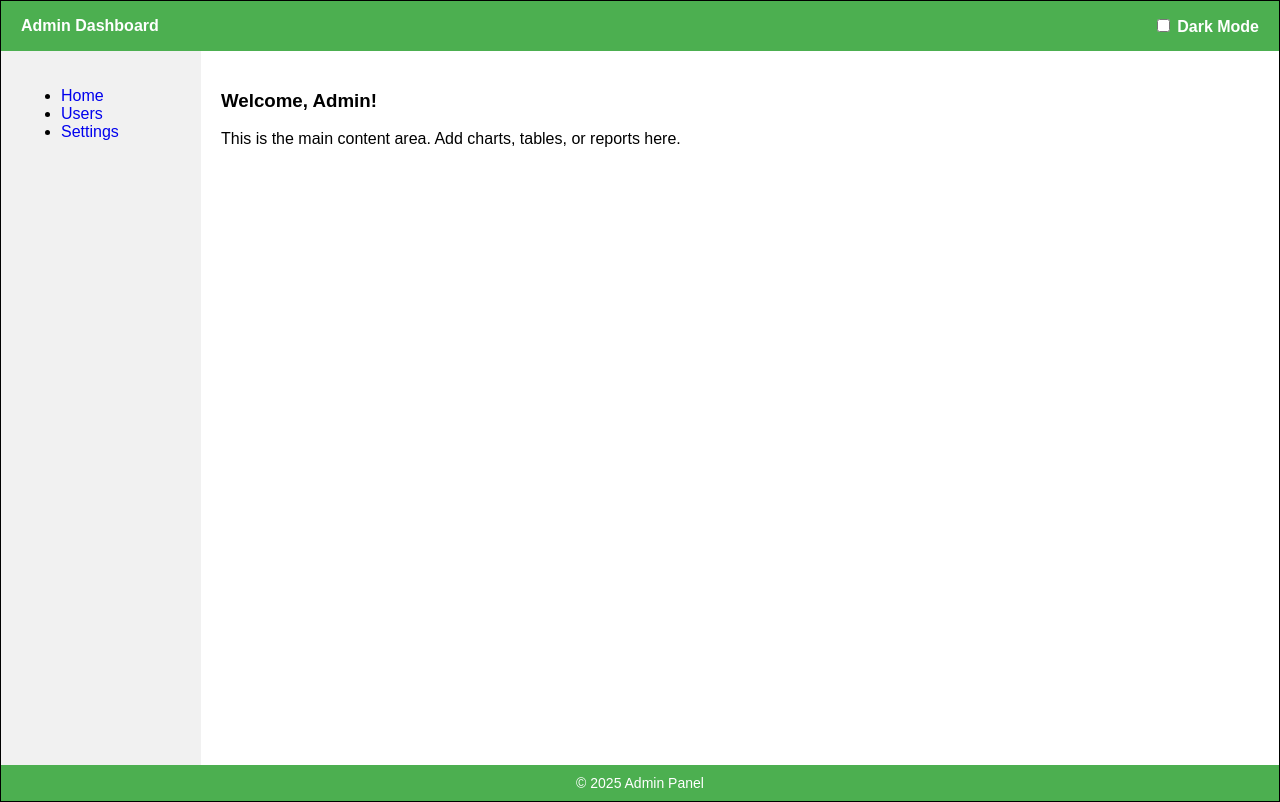
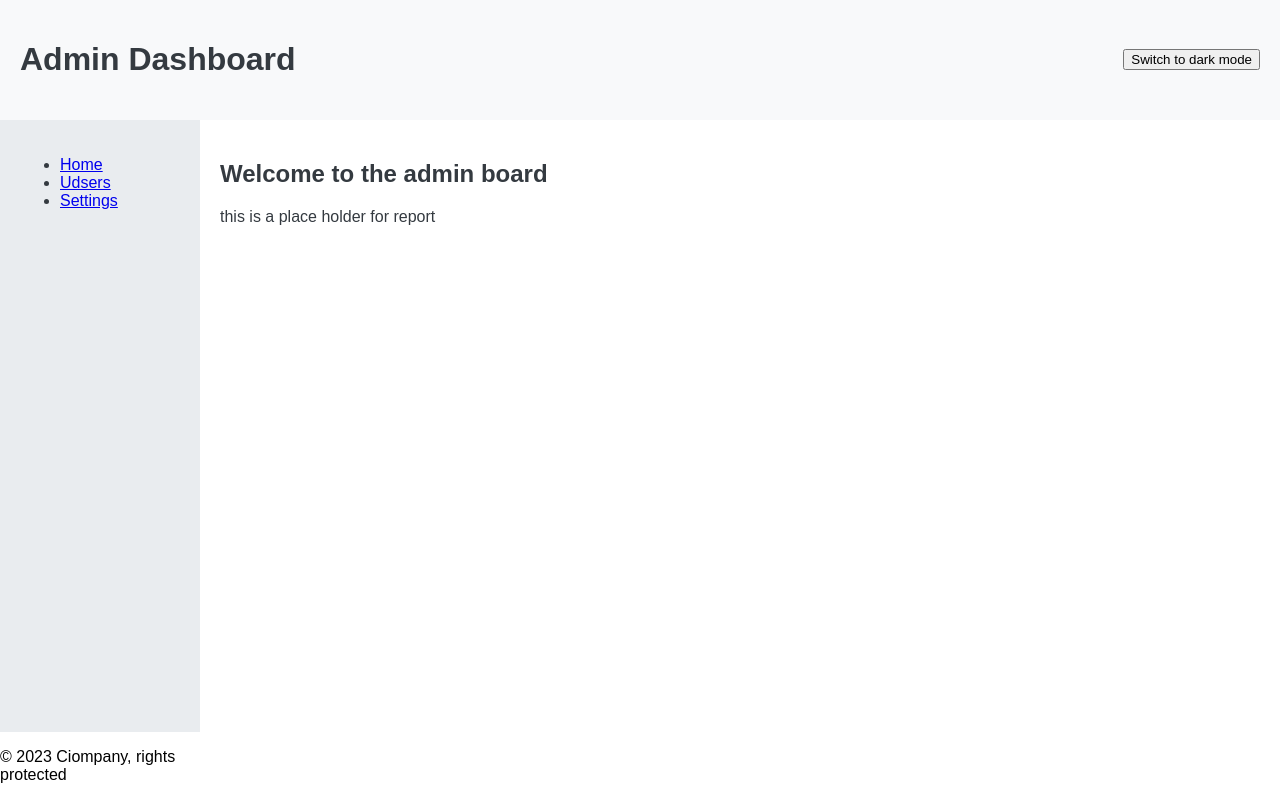
Before and after one commit to Hardikm9/exp-3, a plain HTML site: page index.html in a window 1280 px wide. Drawn offline with Linux system fonts and the light colour scheme.

Commit message:
Update index.html

```diff
--- a/index.html
+++ b/index.html
@@ -1,117 +1,108 @@
 <!DOCTYPE html>
 <html lang="en">
 <head>
-  <meta charset="UTF-8" />
-  <meta name="viewport" content="width=device-width, initial-scale=1.0"/>
-  <title>Admin Dashboard</title>
+    <meta charset="UTF-8">
+    <meta name="viewport" content="width=device-width, initial-scale=1.0">
+    <title>Admin Page</title>
     <style>
-    body {
+        body{
             margin: 0;
             font-family: Arial, sans-serif;
         }
-
-    .dashboard {
+        .dashboard{
             display: grid;
             grid-template-areas:
             "header header"
-        "sidebar main"
+            "sidebar main-content"
             "footer footer";
             grid-template-rows: auto 1fr auto;
             grid-template-columns: 200px 1fr;
             height: 100vh;
-      border: 1px solid black;
+
+        }
+        .header{
+            grid-area: header;
+            background-color: var(--header-bg);
+            color: var(--header-color);
+            padding: 20px;
+            display: flex;
+            justify-content: space-between;
+
+            align-items: center;
+        }
+        .sidebar{
+            grid-area:sidebar;
+            background-color: var(--sidebar-bg);
+            color: var(--sidebar-color);
+            padding: 20px;
+        }
+        .main-content{
+            grid-area: main-content;
+            background-color: var(--main-bg);
+            color: var(--main-color);
+            padding:20px;
+        }
+        .footer{
+            grid-area: footer;
+            background-color: var(--footer-bg);
+            color: var(--footer-color);
+            text-align: center;
+            padding: 10px;
+        }
+        :root{
+            --header-bg: #f8f9fa;
+            --header-color: #343a40;
+            --sidebar-bg: #e9ecef;
+            --sidebar-color: #343a40;
+            --main-bg: #ffffff;
+            --main-color: #343a40;
+            --footer-bg: #f8f9fa;
+            --footer-color: #343a40;
+        }
+        body.dark-mode{
+            --header-bg: #343a40;
+            --header-color: #f8f9fa;
+            --sidebar-bg: #495057;
+            --sidebar-color: #f8f9fa;
+            --main-bg: #343a40;
+            --main-color: #f8f9fa;
+            --footer-bg: #343a40;
+            --footer-color: #f8f9fa;
         }
 
-    .header {
-      grid-area: header;
-      background-color: #4CAF50;
-      color: white;
-      padding: 15px 20px;
-      display: flex;
-      justify-content: space-between;
-      align-items: center;
-      font-weight: bold;
-    }
-
-    .sidebar {
-      grid-area: sidebar;
-      background-color: #f1f1f1;
-      padding: 20px;
-    }
-
-    .main {
-      grid-area: main;
-      background-color: white;
-      padding: 20px;
-    }
-
-    .footer {
-      grid-area: footer;
-      background-color: #4CAF50;
-      color: white;
-      text-align: center;
-      padding: 10px;
-      font-size: 14px;
-    }
-
-    a {
-      text-decoration: none;
-    }
-
-    body.dark-mode {
-      --bg-color: #1e1e1e;
-      --text-color: #fff;
-      --sidebar-color: #2c2c2c;
-      --main-bg: #111;
-    }
-
-    body.dark-mode .header,
-    body.dark-mode .footer {
-      background-color: #222;
-      color: white;
-    }
-
-    body.dark-mode .sidebar {
-      background-color: var(--sidebar-color);
-    }
-
-    body.dark-mode .main {
-      background-color: var(--main-bg);
-      color: var(--text-color);
-    }
     </style>
 </head>
 <body>
     <div class="dashboard">
         <header class="header">
-      <div>Admin Dashboard</div>
-      <label>
-        <input type="checkbox" id="theme-toggle" />
-        Dark Mode
-      </label>
+            <h1>Admin Dashboard</h1>
+            <button id="theme-switcher">Switch to dark mode</button>
+
         </header>
         <aside class="sidebar">
             <nav>
                 <ul>
                     <li><a href="#">Home</a></li>
-          <li><a href="#">Users</a></li>
+                    <li><a href="#">Udsers</a></li>
                     <li><a href="#">Settings</a></li>
                 </ul>
             </nav>
         </aside>
-    <main class="main">
-      <h3>Welcome, Admin!</h3>
-      <p>This is the main content area. Add charts, tables, or reports here.</p>
+        <main class="main-content">
+            <h2> Welcome to the admin board</h2>
+            <p> this is a place holder for report</p>
+
         </main>
-    <footer class="footer">
-      &copy; 2025 Admin Panel
+        <footer class="'footer">
+            <p>&copy; 2023 Ciompany, rights protected</p>
         </footer>
     </div>
+    <script>
+        document.getElementById('theme-switcher').addEventListener('click',function(){
+            document.body.classList.toggle('dark-mode');
+            const isDarkMode = document.body.classList.contains('dark-mode');
+            this.textContent =  isDarkMode ? 'switch to light mode':'Switch to dark mode';
 
-  <script>
-    const toggle = document.getElementById('theme-toggle');
-    toggle.addEventListener('change', function () {
-      document.body.classList.toggle('dark-mode', this.checked);
         });
     </script>
 </body>
```
Lines whose indentation alone changed are shown as unchanged.
